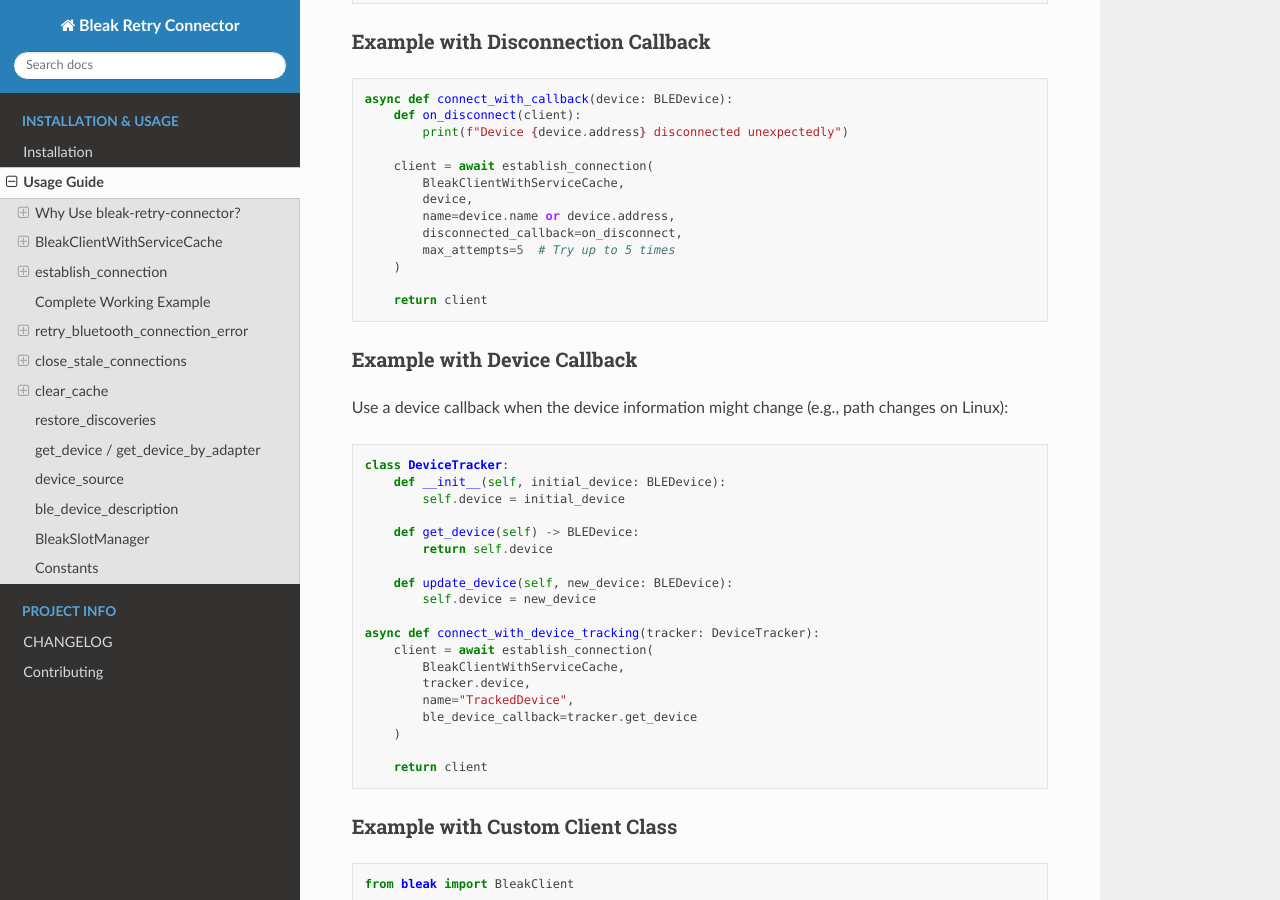
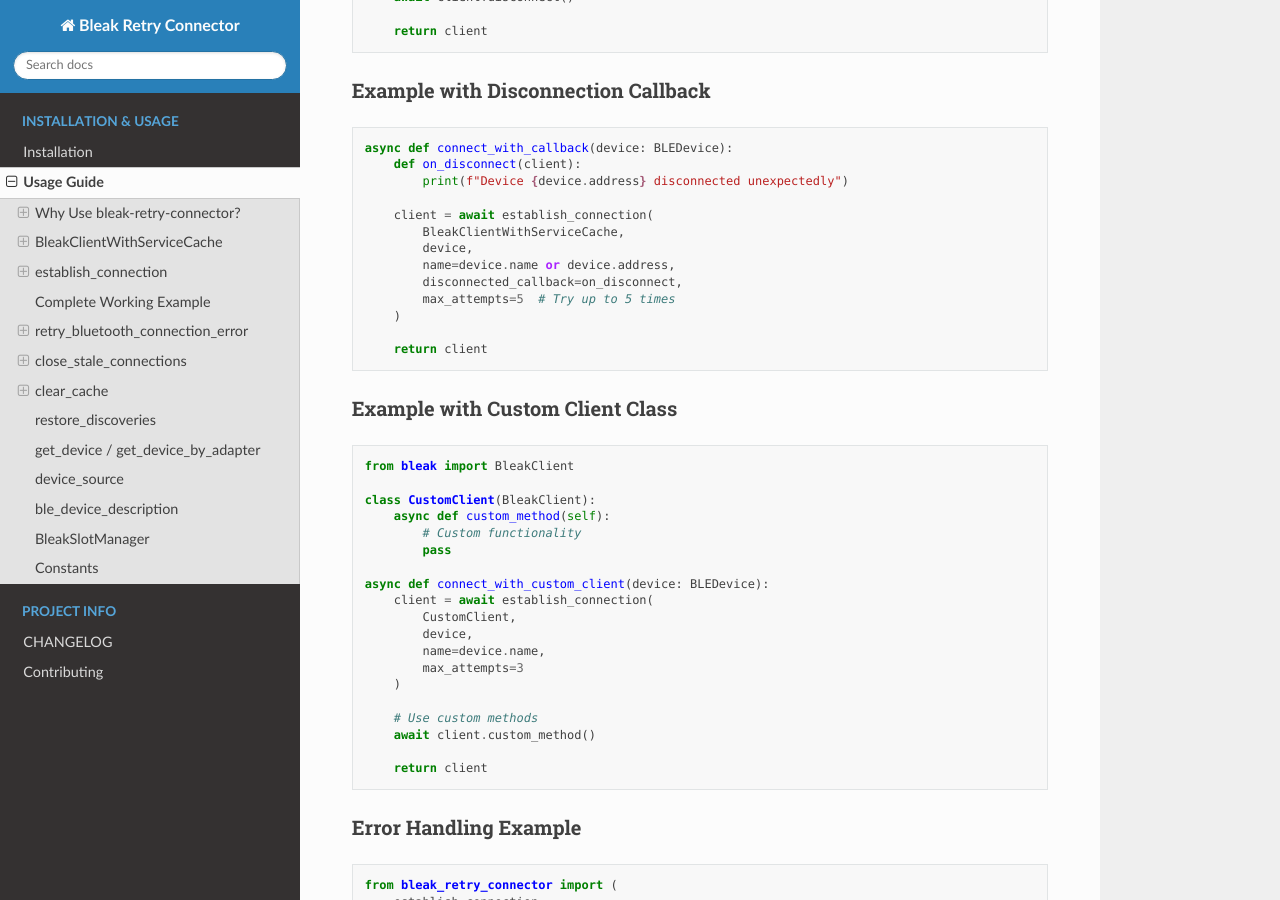
Before and after one commit to Bluetooth-Devices/bleak-retry-connector, a Sphinx documentation site: the page built from docs/source/usage.md, in a window 1280 px wide and 900 px high, scrolled down 4596 px. Built offline with Sphinx 7.4.7 and the Read the Docs theme 3.1.0, drawn with Linux system fonts in a browser that asks for light colours; some of the changed text lies outside the part shown.

Commit message:
docs: mark ble_device_callback as deprecated and unused (#287)

````diff
--- a/docs/source/usage.md
+++ b/docs/source/usage.md
@@ -141,7 +141,9 @@
 - **disconnected_callback**: Optional callback when device disconnects unexpectedly
 - **max_attempts**: Maximum connection attempts before giving up (default: 4)
 - **cached_services**: Pre-cached services to use (deprecated, use `use_services_cache`)
-- **ble_device_callback**: Callback to get updated device info if it changes
+- **ble_device_callback**: Deprecated and unused; retained for API compatibility. The
+  callback is never invoked. Pass the freshest `BLEDevice` to `device` instead — Home
+  Assistant and other discovery layers already supply an up-to-date path on each retry.
 - **use_services_cache**: Whether to use service caching (default: True)
 - **pair**: Whether to pair with the device on connect (default: False)
 - **kwargs**: Additional arguments passed to the client class constructor
@@ -214,32 +216,6 @@
         name=device.name or device.address,
         disconnected_callback=on_disconnect,
         max_attempts=5  # Try up to 5 times
-    )
-
-    return client
-```
-
-### Example with Device Callback
-
-Use a device callback when the device information might change (e.g., path changes on Linux):
-
-```python
-class DeviceTracker:
-    def __init__(self, initial_device: BLEDevice):
-        self.device = initial_device
-
-    def get_device(self) -> BLEDevice:
-        return self.device
-
-    def update_device(self, new_device: BLEDevice):
-        self.device = new_device
-
-async def connect_with_device_tracking(tracker: DeviceTracker):
-    client = await establish_connection(
-        BleakClientWithServiceCache,
-        tracker.device,
-        name="TrackedDevice",
-        ble_device_callback=tracker.get_device
     )
 
     return client
````
